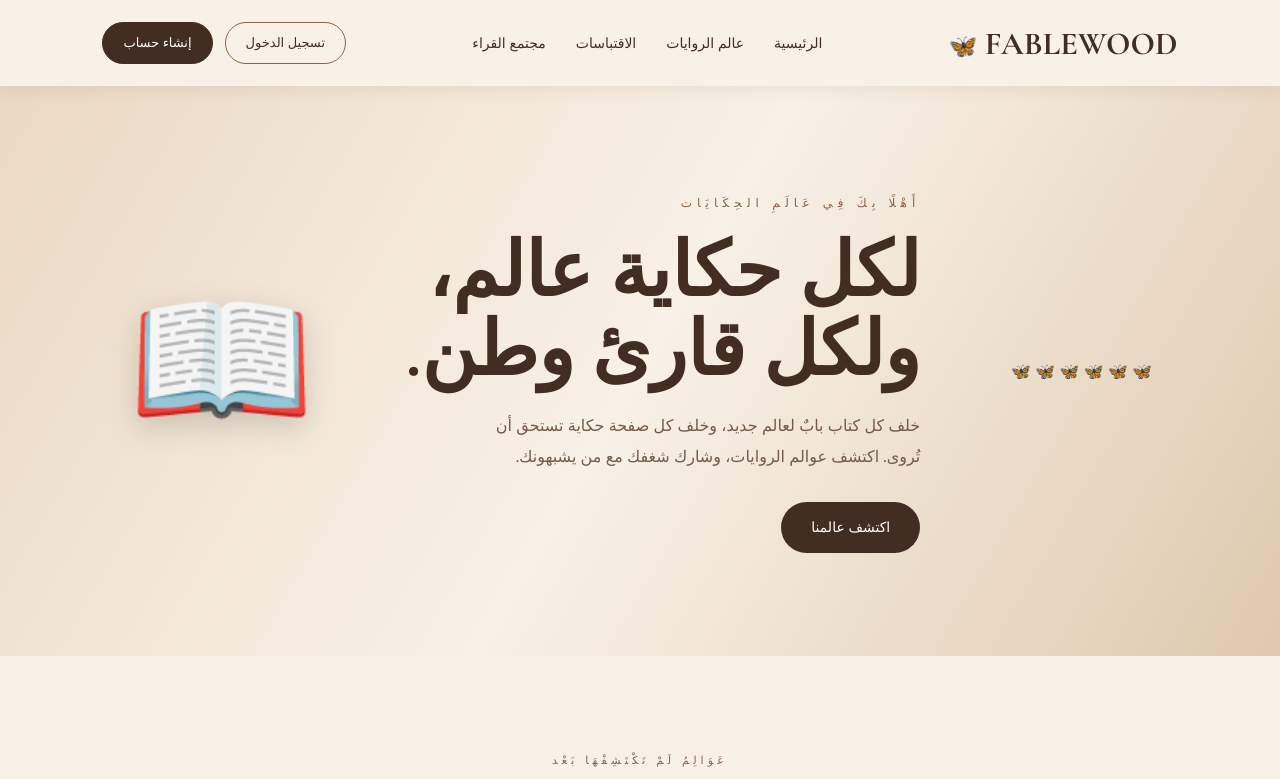
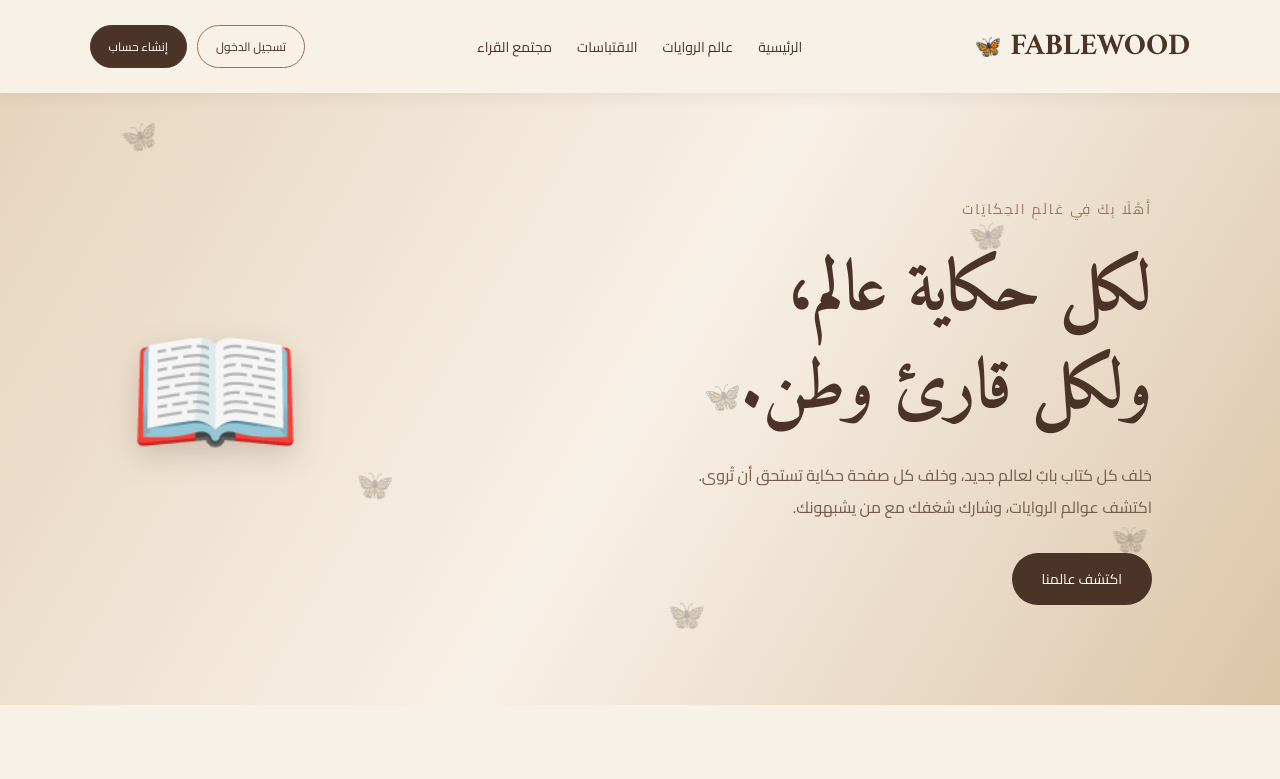
Before and after one commit to b00877586-del/Fablewood, a plain HTML site: page index.html in a window 1280 px wide. Shown: the top 779 px of the page. Drawn offline with nearby package versions, Linux system fonts and the light colour scheme.

Commit message:
Update style.css

```diff
--- a/style.css
+++ b/style.css
@@ -1,4 +1,4 @@
-@import url('https://fonts.googleapis.com/css2?family=Cormorant+Garamond:wght@400;500;600;700&family=Poppins:wght@300;400;500;600&display=swap');
+@import url('https://fonts.googleapis.com/css2?family=Amiri:wght@400;700&family=Cairo:wght@400;500;600;700;800&display=swap');
 
 * {
     margin: 0;
@@ -9,49 +9,49 @@
 
 :root {
     --cream: #f8f1e7;
-    --light-brown: #d9c3a5;
-    --brown: #8b6246;
-    --dark-brown: #422d23;
-    --deep: #251b17;
+    --beige: #e8d8c3;
+    --brown: #9b7457;
+    --dark-brown: #4b3327;
+    --deep-brown: #281d17;
     --white: #fffaf3;
 }
 
 body {
     background: var(--cream);
     color: var(--dark-brown);
-    font-family: 'Poppins', sans-serif;
+    font-family: 'Cairo', sans-serif;
 }
 
 /* Navigation */
 
 .navbar {
     width: 100%;
-    padding: 22px 8%;
+    padding: 20px 7%;
     display: flex;
     justify-content: space-between;
     align-items: center;
-    background: rgba(248, 241, 231, 0.95);
+    background: var(--cream);
     position: sticky;
     top: 0;
     z-index: 100;
-    box-shadow: 0 3px 15px rgba(66, 45, 35, 0.08);
+    box-shadow: 0 3px 15px rgba(75, 51, 39, 0.08);
 }
 
 .logo {
     text-decoration: none;
     color: var(--dark-brown);
-    font-family: 'Cormorant Garamond', serif;
-    font-size: 32px;
-    font-weight: 700;
+    font-family: 'Amiri', serif;
+    font-size: 30px;
+    font-weight: bold;
 }
 
 .logo span {
-    font-size: 23px;
+    font-size: 22px;
 }
 
 nav {
     display: flex;
-    gap: 30px;
+    gap: 25px;
 }
 
 nav a {
@@ -67,20 +67,20 @@ nav a:hover {
 
 .auth-buttons {
     display: flex;
-    gap: 12px;
+    gap: 10px;
 }
 
 button {
     cursor: pointer;
-    font-family: inherit;
+    font-family: 'Cairo', sans-serif;
     transition: 0.3s;
 }
 
 .login-btn,
 .signup-btn {
-    padding: 10px 20px;
+    padding: 9px 18px;
     border-radius: 25px;
-    font-size: 13px;
+    font-size: 12px;
 }
 
 .login-btn {
@@ -100,7 +100,7 @@ button {
     transform: translateY(-3px);
 }
 
-/* Hero */
+/* Hero Section */
 
 .hero {
     min-height: 570px;
@@ -110,38 +110,38 @@ button {
     align-items: center;
     position: relative;
     overflow: hidden;
-    background: linear-gradient(120deg, #ead9c3, #f8f1e7, #dfc9ae);
+    background: linear-gradient(120deg, #e7d4bd, #f8f1e7, #ddc5a9);
 }
 
 .hero-content {
-    max-width: 600px;
+    max-width: 650px;
     position: relative;
     z-index: 2;
 }
 
 .welcome-label {
-    letter-spacing: 5px;
-    font-size: 12px;
+    font-size: 14px;
     color: var(--brown);
+    letter-spacing: 2px;
 }
 
 .hero h1 {
-    font-family: 'Cormorant Garamond', serif;
-    font-size: clamp(45px, 6vw, 75px);
-    line-height: 1.05;
+    font-family: 'Amiri', serif;
+    font-size: clamp(42px, 6vw, 70px);
+    line-height: 1.4;
     margin: 20px 0;
     color: var(--dark-brown);
 }
 
 .hero p {
-    max-width: 430px;
-    line-height: 1.9;
+    max-width: 480px;
+    line-height: 2;
     color: #755b49;
     margin-bottom: 30px;
 }
 
 .explore-btn {
-    padding: 15px 30px;
+    padding: 13px 30px;
     background: var(--dark-brown);
     border: none;
     border-radius: 30px;
@@ -155,22 +155,93 @@ button {
 }
 
 .hero-decoration {
-    font-size: 150px;
-    animation: fly 4s ease-in-out infinite;
+    font-size: 140px;
+    animation: bookFloat 4s ease-in-out infinite;
     filter: drop-shadow(0 10px 15px rgba(66, 45, 35, 0.2));
 }
 
-@keyframes fly {
+@keyframes bookFloat {
     0%, 100% {
-        transform: translateY(0) rotate(-10deg);
+        transform: translateY(0);
     }
 
     50% {
-        transform: translateY(-25px) rotate(10deg);
+        transform: translateY(-20px);
     }
 }
 
-/* Books */
+/* Butterflies */
+
+.butterflies {
+    position: absolute;
+    inset: 0;
+    overflow: hidden;
+    pointer-events: none;
+    z-index: 1;
+}
+
+.butterflies span {
+    position: absolute;
+    font-size: 30px;
+    opacity: 0.3;
+    filter: grayscale(0.7);
+    animation: butterflyFly 12s ease-in-out infinite;
+}
+
+.butterflies span:nth-child(1) {
+    top: 12%;
+    left: 10%;
+}
+
+.butterflies span:nth-child(2) {
+    top: 65%;
+    left: 25%;
+    animation-delay: 2s;
+}
+
+.butterflies span:nth-child(3) {
+    top: 20%;
+    left: 75%;
+    animation-delay: 4s;
+}
+
+.butterflies span:nth-child(4) {
+    top: 75%;
+    left: 85%;
+    animation-delay: 1s;
+}
+
+.butterflies span:nth-child(5) {
+    top: 45%;
+    left: 55%;
+    animation-delay: 5s;
+}
+
+.butterflies span:nth-child(6) {
+    top: 85%;
+    left: 50%;
+    animation-delay: 3s;
+}
+
+@keyframes butterflyFly {
+    0%, 100% {
+        transform: translate(0, 0) rotate(0deg);
+    }
+
+    25% {
+        transform: translate(35px, -35px) rotate(15deg);
+    }
+
+    50% {
+        transform: translate(-20px, -65px) rotate(-15deg);
+    }
+
+    75% {
+        transform: translate(30px, -25px) rotate(10deg);
+    }
+}
+
+/* Books Section */
 
 .books-section {
     padding: 90px 8%;
@@ -179,15 +250,15 @@ button {
 
 .section-heading span,
 .quotes-section span {
-    letter-spacing: 4px;
-    font-size: 11px;
+    font-size: 12px;
     color: var(--brown);
+    letter-spacing: 2px;
 }
 
 .section-heading h2,
 .quotes-section h2 {
-    font-family: 'Cormorant Garamond', serif;
-    font-size: 43px;
+    font-family: 'Amiri', serif;
+    font-size: 40px;
     margin: 15px 0;
 }
 
@@ -221,7 +292,7 @@ button {
 }
 
 .book-card h3 {
-    font-family: 'Cormorant Garamond', serif;
+    font-family: 'Amiri', serif;
     font-size: 25px;
     margin-bottom: 12px;
 }
@@ -229,10 +300,10 @@ button {
 .book-card p {
     color: #806b5c;
     font-size: 13px;
-    line-height: 1.8;
+    line-height: 1.9;
 }
 
-/* Quotes */
+/* Quotes Section */
 
 .quotes-section {
     padding: 90px 15%;
@@ -242,14 +313,14 @@ button {
 
 .quotes-section blockquote {
     margin-top: 30px;
-    font-family: 'Cormorant Garamond', serif;
+    font-family: 'Amiri', serif;
     font-size: 27px;
     font-style: italic;
-    line-height: 1.7;
+    line-height: 1.9;
     color: #684b38;
 }
 
-/* Community */
+/* Community Section */
 
 .community-section {
     padding: 90px 10%;
@@ -259,22 +330,22 @@ button {
 }
 
 .community-section h2 {
-    font-family: 'Cormorant Garamond', serif;
+    font-family: 'Amiri', serif;
     font-size: 42px;
     margin-bottom: 20px;
 }
 
 .community-section p {
-    max-width: 550px;
+    max-width: 600px;
     margin: auto;
-    line-height: 1.9;
+    line-height: 2;
     color: #ddcbbb;
 }
 
 .community-btn {
     margin-top: 30px;
     padding: 13px 28px;
-    background: var(--light-brown);
+    background: var(--beige);
     border: none;
     border-radius: 30px;
     color: var(--dark-brown);
@@ -290,12 +361,12 @@ button {
 footer {
     padding: 35px 15px;
     text-align: center;
-    background: var(--deep);
+    background: var(--deep-brown);
     color: var(--cream);
 }
 
 footer h2 {
-    font-family: 'Cormorant Garamond', serif;
+    font-family: 'Amiri', serif;
     margin-bottom: 10px;
 }
 
@@ -311,7 +382,8 @@ footer p {
 
     .navbar {
         flex-wrap: wrap;
-        gap: 20px;
+        justify-content: center;
+        gap: 18px;
     }
 
     nav {
@@ -321,7 +393,7 @@ footer p {
     .hero {
         flex-direction: column;
         text-align: center;
-        gap: 40px;
+        gap: 35px;
     }
 
     .hero p {
@@ -341,17 +413,13 @@ footer p {
 @media (max-width: 500px) {
 
     .navbar {
-        justify-content: center;
+        padding: 15px 5%;
     }
 
     nav {
         width: 100%;
         justify-content: center;
         flex-wrap: wrap;
-    }
-
-    .auth-buttons {
-        justify-content: center;
     }
 
     .hero {
@@ -361,4 +429,5 @@ footer p {
     .quotes-section {
         padding: 70px 8%;
     }
+
 }
```
